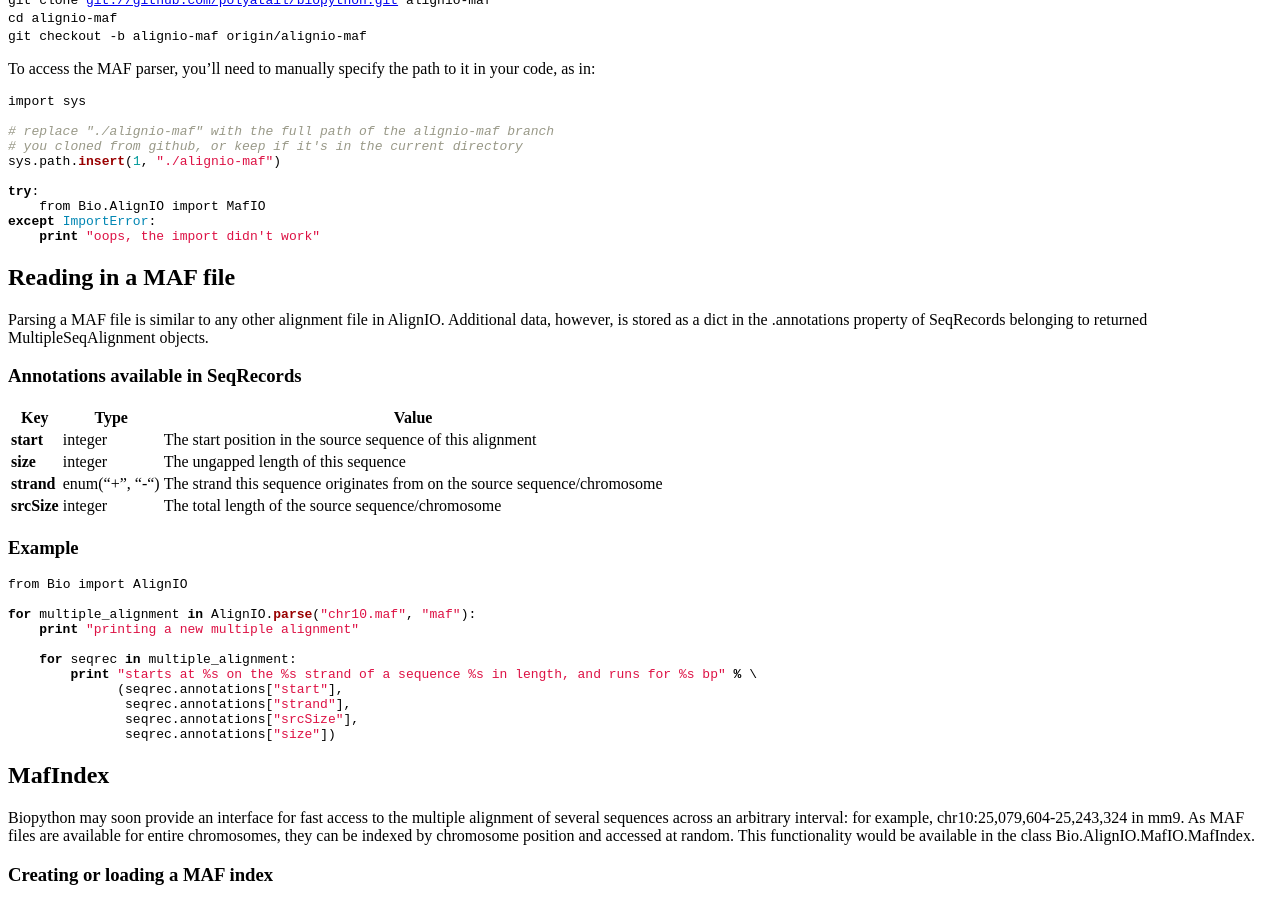
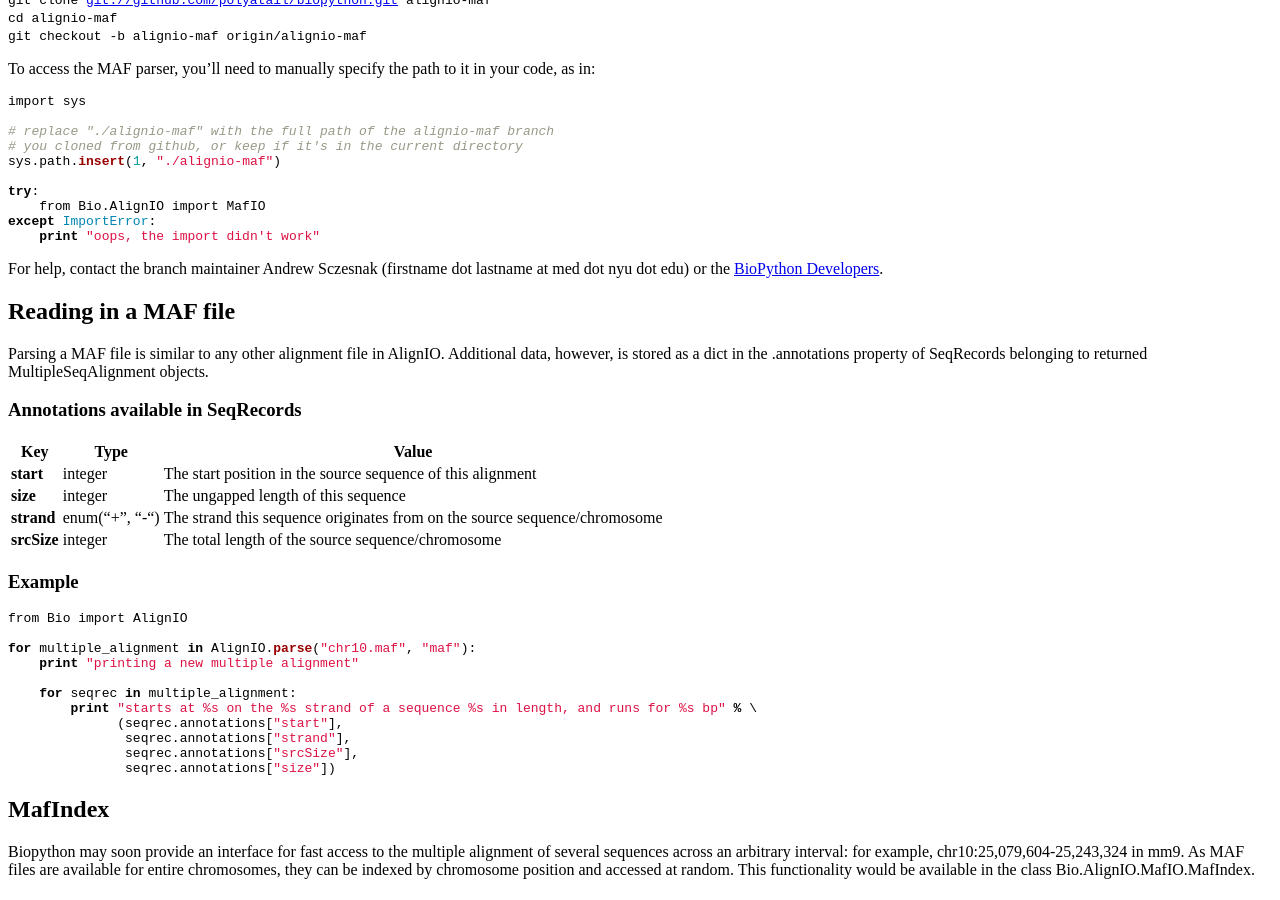
Before and after one commit to biopython/biopython.github.io, a Jekyll site: the page built from wiki/Multiple_Alignment_Format.md, in a window 1280 px wide and 900 px high, scrolled down 381 px. Built offline with Jekyll 4.4.1, drawn with Linux system fonts in a browser that asks for light colours.

Commit message:
Change to wiki page

````diff
--- a/wiki/Multiple_Alignment_Format.md
+++ b/wiki/Multiple_Alignment_Format.md
@@ -49,6 +49,10 @@ try:
 except ImportError:
     print "oops, the import didn't work"
 ```
+
+For help, contact the branch maintainer Andrew Sczesnak (firstname dot
+lastname at med dot nyu dot edu) or the [BioPython
+Developers](mailto:biopython-dev@lists.open-bio.org).
 
 Reading in a MAF file
 ---------------------
````
Also changed, not shown: 1 other file.
